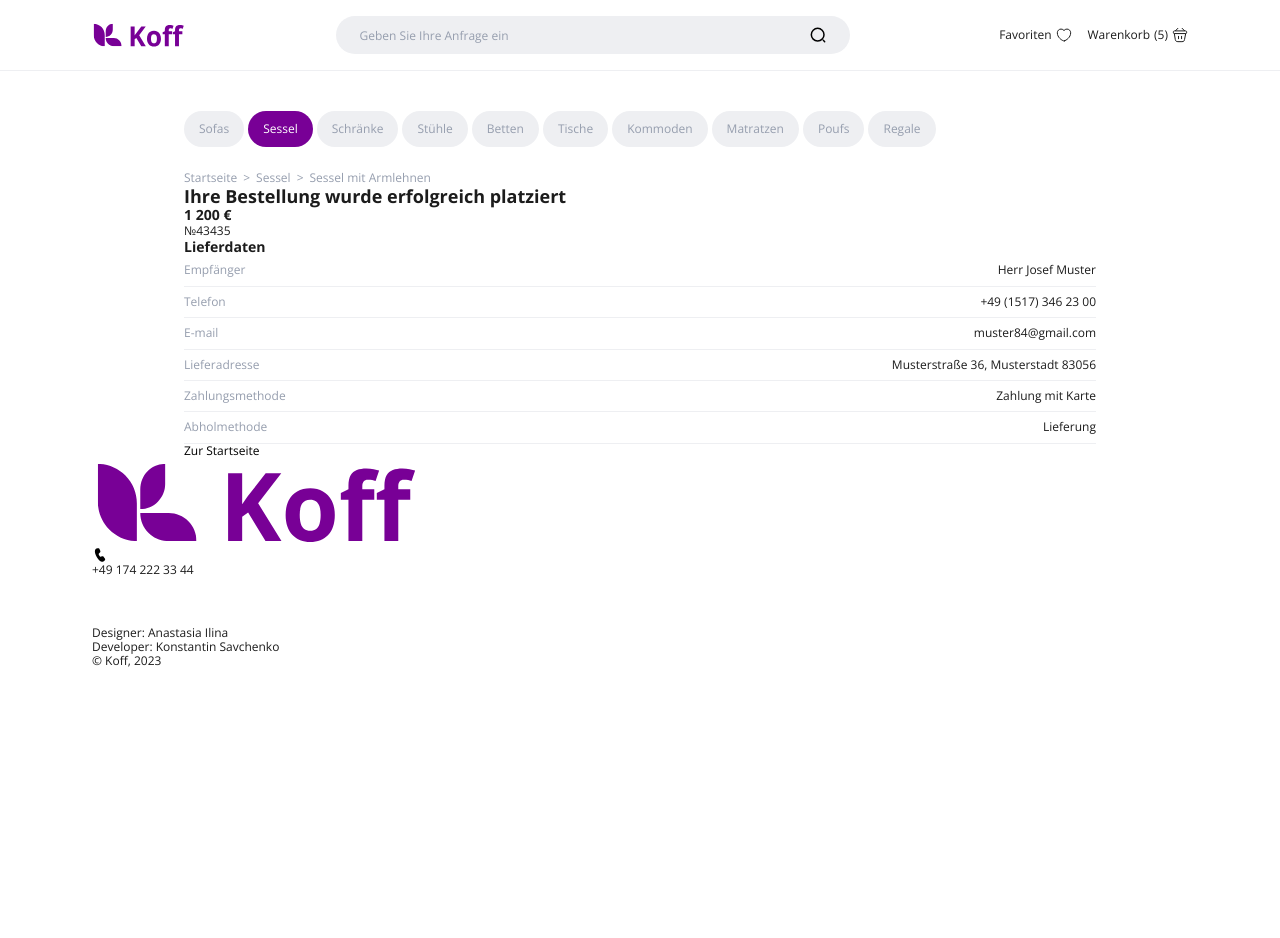
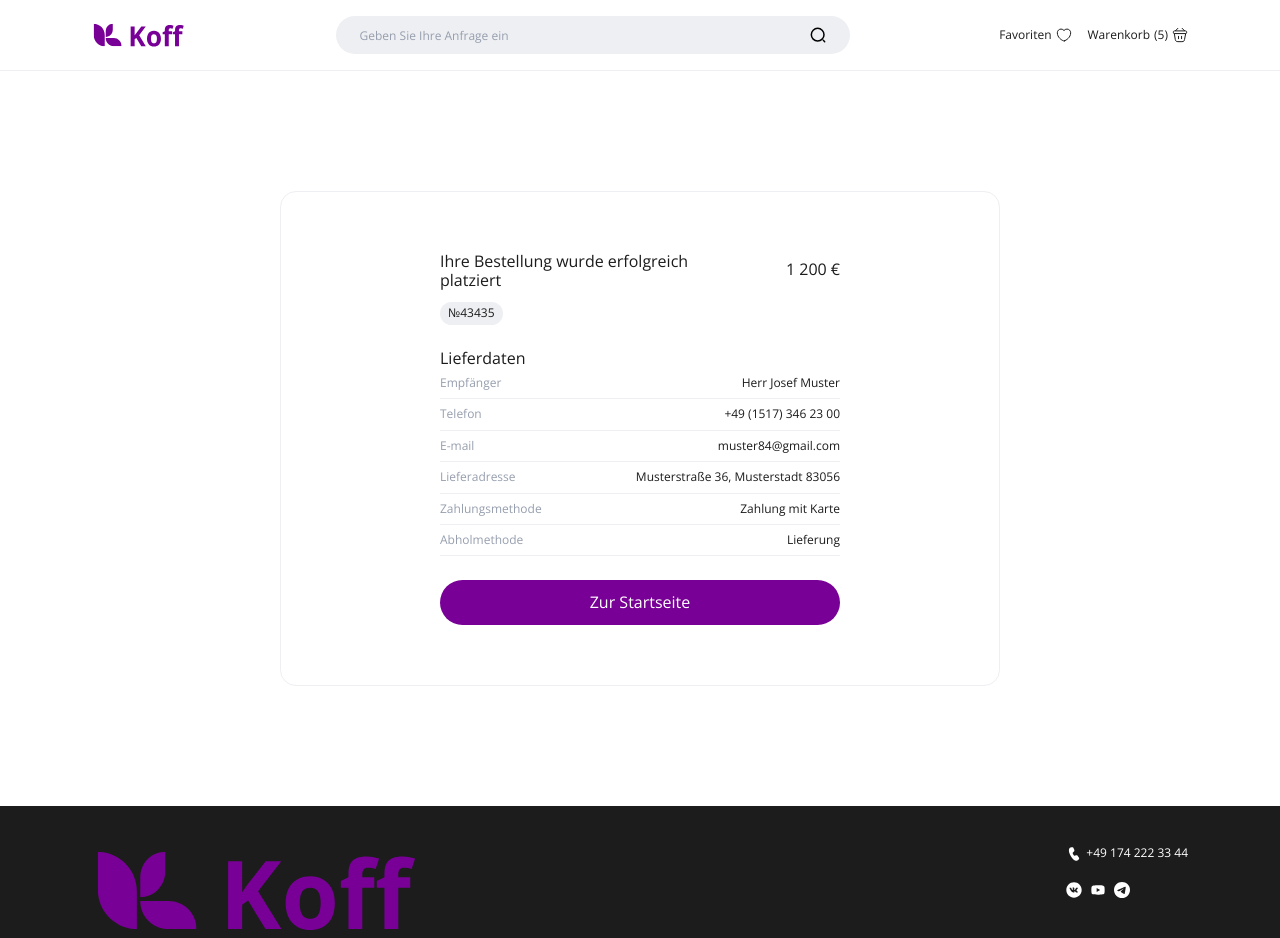
Before and after one commit to konstantine-sa/furniture-market-project, a website built with Vite: page index.html in a window 1280 px wide. Shown: the top 938 px of the page. Before the commit the page ends 800 px from the top, so only its background shows below. Built offline with nearby package versions, Linux system fonts and the light colour scheme.

Commit message:
css styling finished

```diff
--- a/index.html
+++ b/index.html
@@ -69,7 +69,7 @@
   </header>
 
   <main>
-    <div class="catalog">
+    <div class="catalog" hidden>
       <div class="container catalog__container">
         <ul class="catalog__list">
           <li class="catalog__item">
@@ -106,7 +106,7 @@
       </div>
     </div>
 
-    <div class="breadcrumbs">
+    <div class="breadcrumbs" hidden>
       <div class="container">
         <ul class="breadcrumbs__list">
           <li class="breadcrumbs__item">
@@ -537,7 +537,7 @@
           <svg width="16" height="16" viewBox="0 0 16 16" fill="none" xmlns="http://www.w3.org/2000/svg">
             <path
               d="M4.48578 1.54445L5.59264 1.21074C5.95794 1.10078 6.35076 1.12746 6.69784 1.2858C7.04492 1.44415 7.32254 1.72334 7.47892 2.07131L8.25492 3.79703C8.38961 4.09641 8.42715 4.43046 8.36227 4.75227C8.2974 5.07408 8.13336 5.36749 7.89321 5.59131L6.71206 6.69188C6.55378 6.84217 6.67378 7.42788 7.25206 8.43017C7.83092 9.43303 8.27835 9.8296 8.48464 9.76788L10.0321 9.29474C10.3457 9.1988 10.6816 9.20341 10.9925 9.30794C11.3034 9.41246 11.5738 9.61166 11.7658 9.8776L12.8686 11.4062C13.0914 11.7148 13.1945 12.0939 13.1589 12.4728C13.1233 12.8518 12.9513 13.205 12.6749 13.4667L11.8223 14.2742C11.5471 14.5348 11.2077 14.7178 10.8387 14.8044C10.4696 14.891 10.0842 14.8782 9.72178 14.7673C7.93549 14.2205 6.28121 12.5976 4.73664 9.9216C3.18864 7.2416 2.60406 4.98103 3.01149 3.13417C3.09367 2.76203 3.2736 2.41853 3.53275 2.1391C3.79189 1.85966 4.12088 1.65439 4.48578 1.54445Z"
-              fill="black" />
+              fill="currentColor" />
           </svg>
 
           <span>+49 174 222 33 44</span>
--- a/styles/contacts.scss
+++ b/styles/contacts.scss
@@ -1,8 +1,15 @@
 .contacts {
+  color: #fff;
+
   &__phone {
+    display: flex;
+    gap: 4px;
+    margin-bottom: 20px;
   }
 
   &__list {
+    display: flex;
+    gap: 8px;
   }
 
   &__item {
--- a/styles/footer.scss
+++ b/styles/footer.scss
@@ -1,25 +1,66 @@
 .footer {
+  background-color: #1c1c1c;
+  color: #f1e9e4;
+  padding: 32px 0 40px;
+
+  @media (min-width: 820px) {
+    padding-top: 40px;
+  }
+
   &__container {
+    display: flex;
+    flex-direction: column;
+    gap: 24px;
+
+    @media (min-width: 580px) {
+      display: grid;
+      grid-template-columns: 1fr 1fr;
+    }
+
+    @media (min-width: 820px) {
+      gap: 32px;
+    }
   }
 
   &__link-logo {
   }
 
   &__logo {
+    width: 230px;
+
+    @media (min-width: 580px) {
+      grid-column: 1/2;
+    }
+
+    @media (min-width: 820px) {
+      width: 331px;
+    }
   }
 
   &__contacts {
+    @media (min-width: 580px) {
+      grid-column: 2/3;
+      justify-self: end;
+    }
   }
 
   &__developer-list {
+    @media (min-width: 580px) {
+      grid-column: 1/2;
+    }
   }
 
   &__developer-item {
-  }
+    margin-bottom: 8px;
 
-  &__developer-link {
+    &:last-child {
+      margin-bottom: 0;
+    }
   }
 
   &__copyright {
+    @media (min-width: 580px) {
+      grid-column: 1/2;
+    }
   }
 }
--- a/styles/order.scss
+++ b/styles/order.scss
@@ -1,25 +1,111 @@
 .order {
+  margin-top: 32px;
+
+  @media (min-width: 580px) {
+    margin: 60px 29px;
+  }
+
+  @media (min-width: 820px) {
+    padding: 60px 151px;
+  }
+
+  @media (min-width: 1120px) {
+    padding: 60px 159px;
+  }
+
   &__container {
+    padding: 24px 16px;
+    border-radius: 16px;
+    border: 1px solid #eeeff2;
+
+    @media (min-width: 820px) {
+      display: grid;
+      grid-template-columns: 1.5fr 0.5fr;
+      grid-template-rows: 0.3fr 0.1fr 2.6fr;
+      grid-template-areas:
+        "title ammount"
+        "number number"
+        "details details";
+
+      max-width: 710px;
+    }
+
+    @media (min-width: 1120px) {
+      padding: 60px 159px;
+      max-width: 726px;
+    }
+
+    @media (min-width: 1440px) {
+      padding: 36px 212px 60px 212px;
+      max-width: 832px;
+    }
   }
 
   &__title {
+    grid-area: title;
+    color: #1c1c1c;
+    font-size: 16px;
+    font-style: normal;
+    font-weight: 400;
   }
 
   &__ammount {
+    grid-area: ammount;
+    justify-self: end;
+    margin-top: 8px;
+    color: #1c1c1c;
+    font-size: 16px;
+    font-style: normal;
+    font-weight: 400;
   }
 
   &__number {
+    justify-self: start;
+    grid-area: number;
+    display: inline-block;
+    padding: 4px 8px;
+    margin-top: 8px;
+    border-radius: 32px;
+    background-color: #eeeff2;
+    font-size: 12px;
+
+    @media (min-width: 820px) {
+      margin-top: 12px;
+    }
   }
 
   &__details {
+    grid-area: details;
+    margin-top: 24px;
   }
 
   &__details-title {
+    color: #1c1c1c;
+    font-size: 16px;
+    font-style: normal;
+    font-weight: 400;
   }
 
   &__details-table {
   }
 
   &__btn {
+    flex-grow: 1;
+    width: 100%;
+    margin-top: 24px;
+    padding: 12px 24px;
+    color: #fff;
+    border: 1px solid transparent;
+    background-color: #780096;
+    border-radius: 32px;
+    font-size: 16px;
+
+    &:hover {
+      background-color: #9200b7;
+    }
+
+    &:focus-visible {
+      border-color: #c0f;
+    }
   }
 }
--- a/styles/product.scss
+++ b/styles/product.scss
@@ -72,9 +72,6 @@
     }
   }
 
-  &__main-list {
-  }
-
   &__slide {
     display: flex;
     justify-content: center;
@@ -129,9 +126,6 @@
     @media (min-width: 1120px) {
       max-height: 162px;
     }
-  }
-
-  &__thumbnails-list {
   }
 
   &__thumbnails-img {
```
